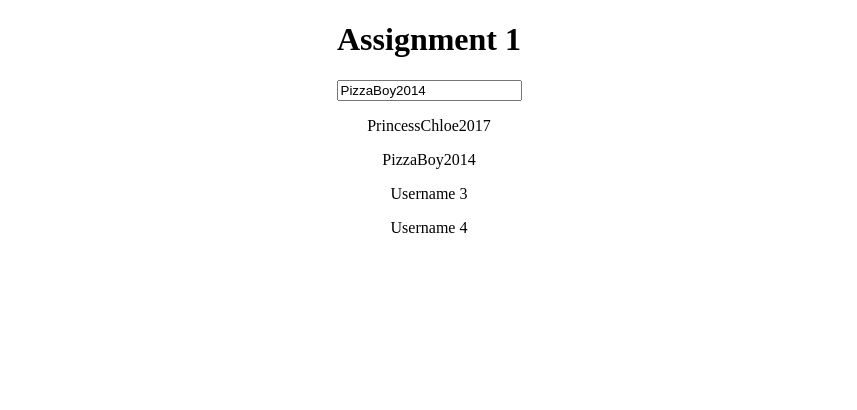
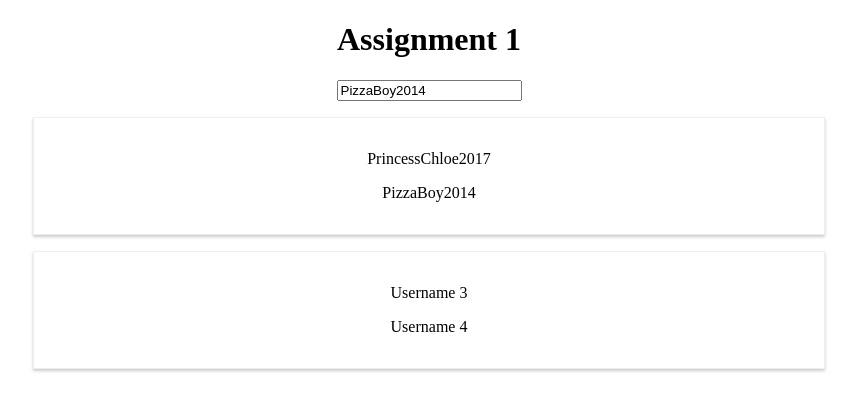
Before and after one commit to Abel-Zambrano/base-syntax-rxt, a React (Create React App) app: page / in a window 1280 px wide. Shown: the top 410 px of the page, without its empty margins (211-1068 px from the left). Built offline with nearby package versions, Linux system fonts and the light colour scheme.

Commit message:
added styling

```diff
--- a/src/App.css
+++ b/src/App.css
@@ -2,37 +2,11 @@
   text-align: center;
 }
 
-.App-logo {
-  height: 40vmin;
-  pointer-events: none;
+.userOutput {
+  width: 60%;
+  margin: 16px auto;
+  border: 1px solid #eee;
+  box-shadow: 0 2px 3px #ccc;
+  padding: 16px;
+  text-align: center;
 }
-
-@media (prefers-reduced-motion: no-preference) {
-  .App-logo {
-    animation: App-logo-spin infinite 20s linear;
-  }
-}
-
-.App-header {
-  background-color: #282c34;
-  min-height: 100vh;
-  display: flex;
-  flex-direction: column;
-  align-items: center;
-  justify-content: center;
-  font-size: calc(10px + 2vmin);
-  color: white;
-}
-
-.App-link {
-  color: #61dafb;
-}
-
-@keyframes App-logo-spin {
-  from {
-    transform: rotate(0deg);
-  }
-  to {
-    transform: rotate(360deg);
-  }
-}
--- a/src/components/UserOutput.jsx
+++ b/src/components/UserOutput.jsx
@@ -2,7 +2,7 @@ import React from 'react';
 
 const UserOutput = (props) => {
     return (
-        <div>
+        <div className='userOutput'>
             <p>{props.username1}</p>
             <p>{props.username2}</p>
         </div>
```
